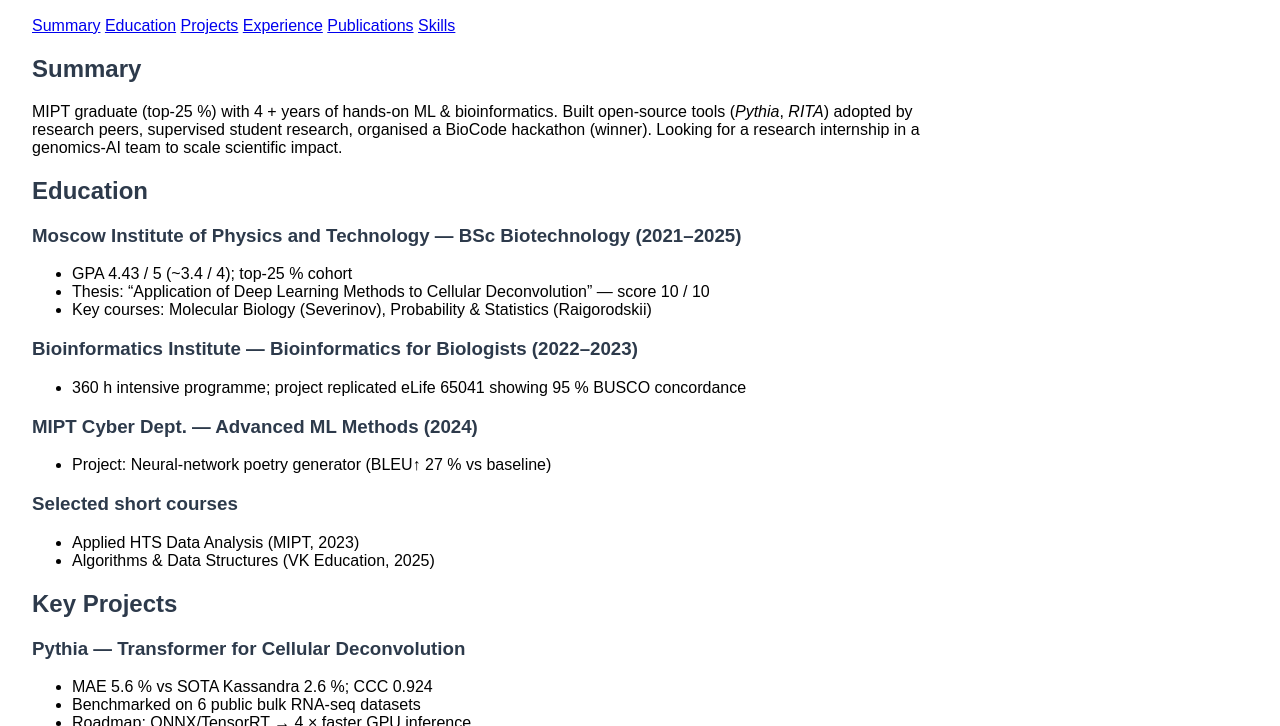
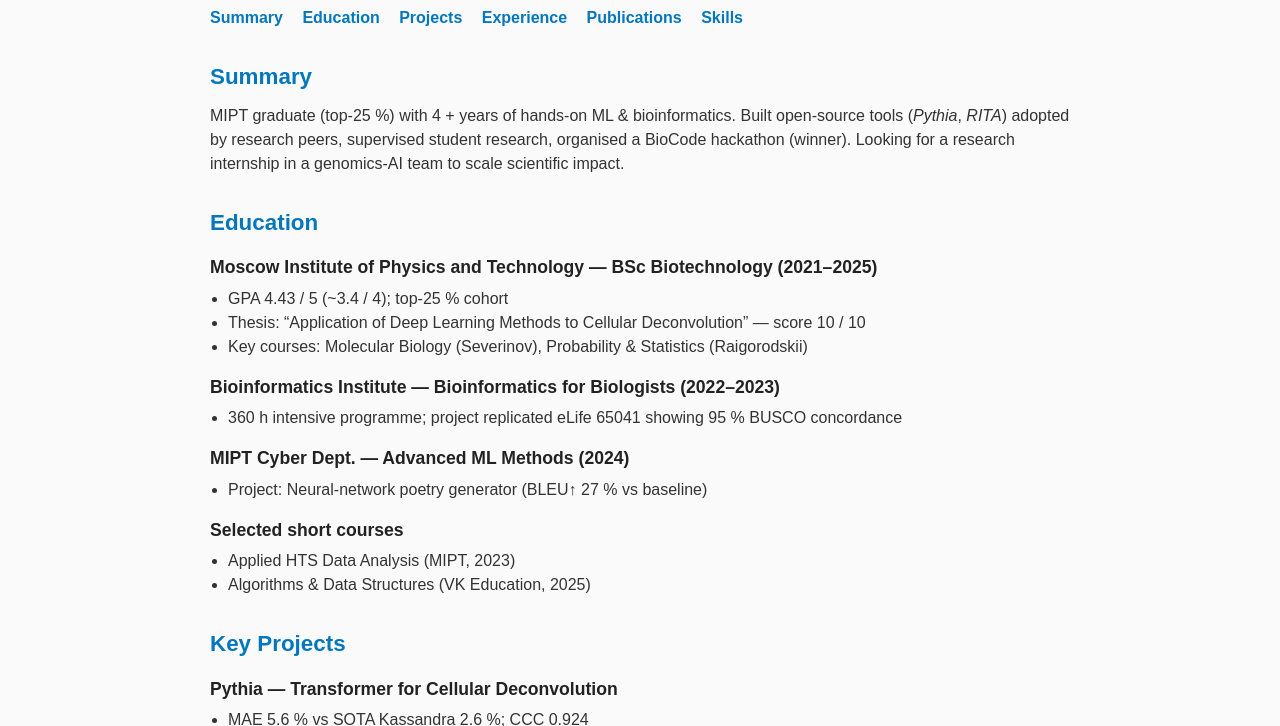
Before and after one commit to LeviusBI/CV, a plain HTML site: page index.html in a window 1280 px wide. Shown: the part 154-880 px from the top of the page. Drawn offline with Linux system fonts and the light colour scheme.

Commit message:
Update style.css

```diff
--- a/style.css
+++ b/style.css
@@ -1,5 +1,50 @@
-body { font-family: Arial, sans-serif; margin: 2em; max-width: 900px; }
-h1, h2, h3 { color: #2d3a4b; }
-ul { margin-top: 0; }
-.section { margin-bottom: 2em; }
-.subtitle { color: #555; font-size: 1.1em; }
+/* базовая цветовая палитра */
+:root{
+    --accent:#0277bd;
+    --text:#333;
+    --bg:#fafafa;
+}
+
+*{box-sizing:border-box;margin:0;padding:0;}
+body{
+    font-family:Arial,Helvetica,sans-serif;
+    line-height:1.5;
+    color:var(--text);
+    background:var(--bg);
+    padding:20px;
+    max-width:900px;
+    margin:auto;
+}
+
+/* Заголовки */
+h1{font-size:2.2rem;color:var(--accent);margin-bottom:4px;}
+h2{margin:30px 0 10px;font-size:1.4rem;color:var(--accent);}
+h3{font-size:1.1rem;margin:15px 0 6px;color:#222;}
+
+/* Навигация */
+nav{
+    margin:15px 0 25px;
+}
+nav a{
+    margin-right:15px;
+    text-decoration:none;
+    color:var(--accent);
+    font-weight:bold;
+}
+nav a:hover{text-decoration:underline;}
+
+/* Общие секции */
+section{margin-bottom:25px;}
+ul{margin-left:18px;}
+.subtitle{font-size:0.95rem;color:#555;margin-top:4px;}
+a{color:var(--accent);}
+a:hover{opacity:0.8;}
+
+.back-top{text-align:right;margin-top:40px;}
+
+/* Адаптивность */
+@media (max-width:600px){
+    h1{font-size:1.8rem;}
+    nav a{display:inline-block;margin:6px 8px;}
+    body{padding:14px;}
+}
```
